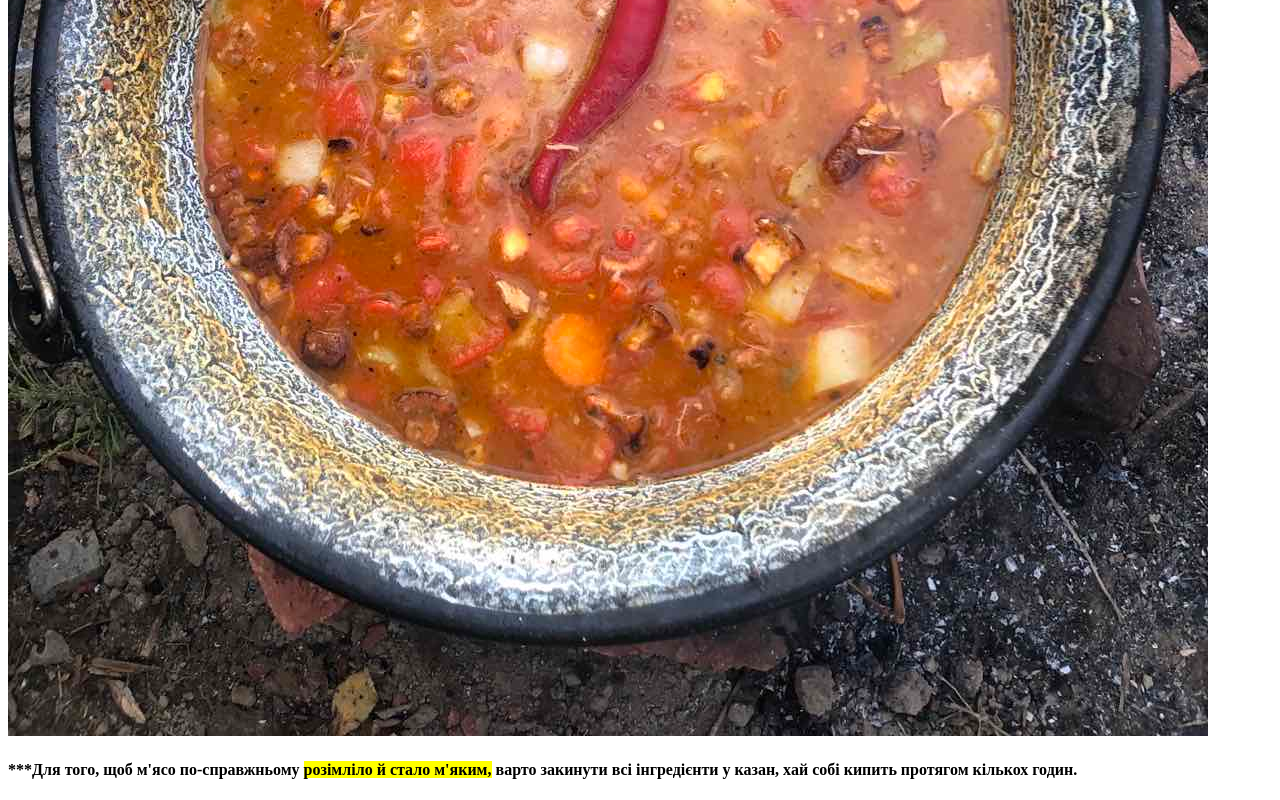
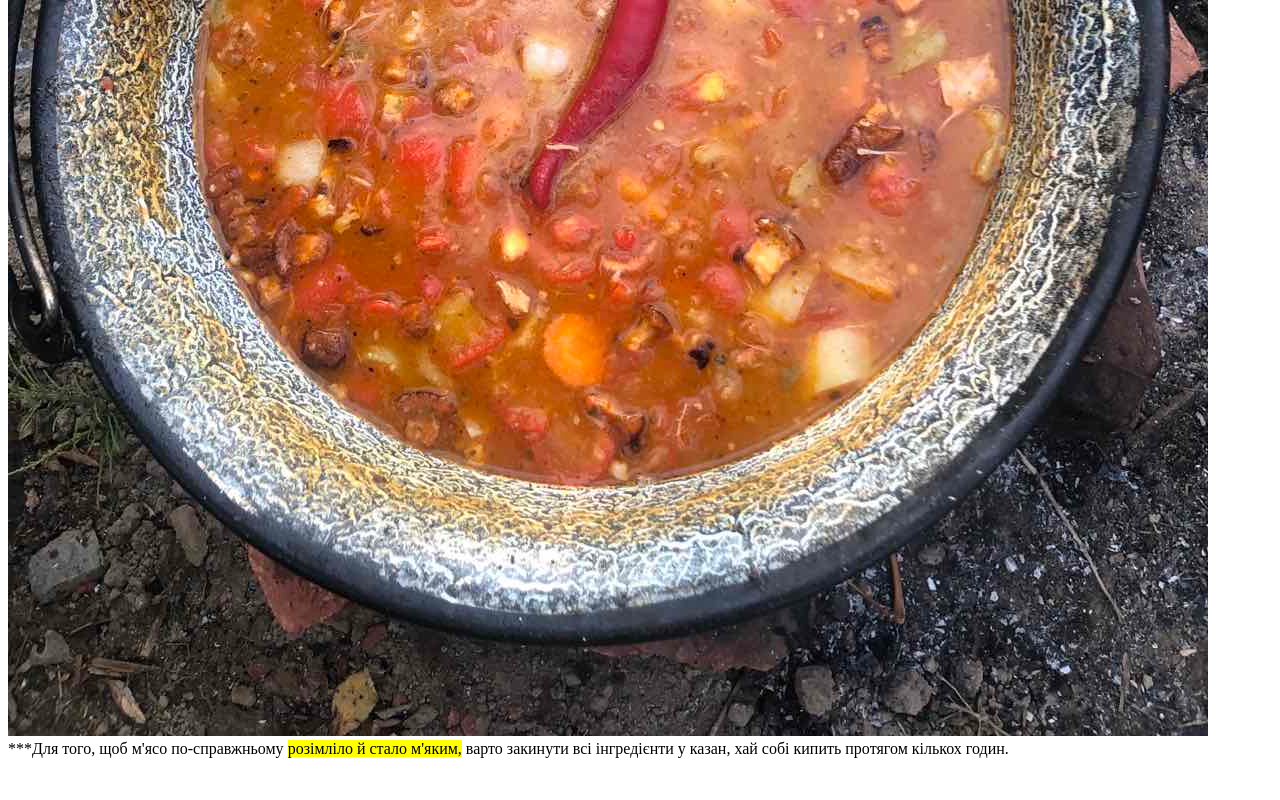
Before and after one commit to oleksandr-bilokonskyi/Lesson_2, a plain HTML site: page index.html in a window 1280 px wide. Shown: the part 2722-3522 px from the top of the page. After the commit the page ends 3488 px from the top, so only its background shows below. Drawn offline with Linux system fonts and the light colour scheme.

Commit message:
Add files via upload

```diff
--- a/index.html
+++ b/index.html
@@ -191,14 +191,10 @@
 
     </main>
 </body>
-
-
-
-
 <footer>
-    <h4>***Для того, щоб м'ясо по-справжньому <mark>розімліло й стало м'яким,</mark> варто закинути всі інгредієнти у
-        казан, хай собі
-        кипить протягом кількох годин.</h4>
+    ***Для того, щоб м'ясо по-справжньому <mark>розімліло й стало м'яким,</mark> варто закинути всі інгредієнти у
+    казан, хай собі
+    кипить протягом кількох годин.
 </footer>
 
 </html>
```
